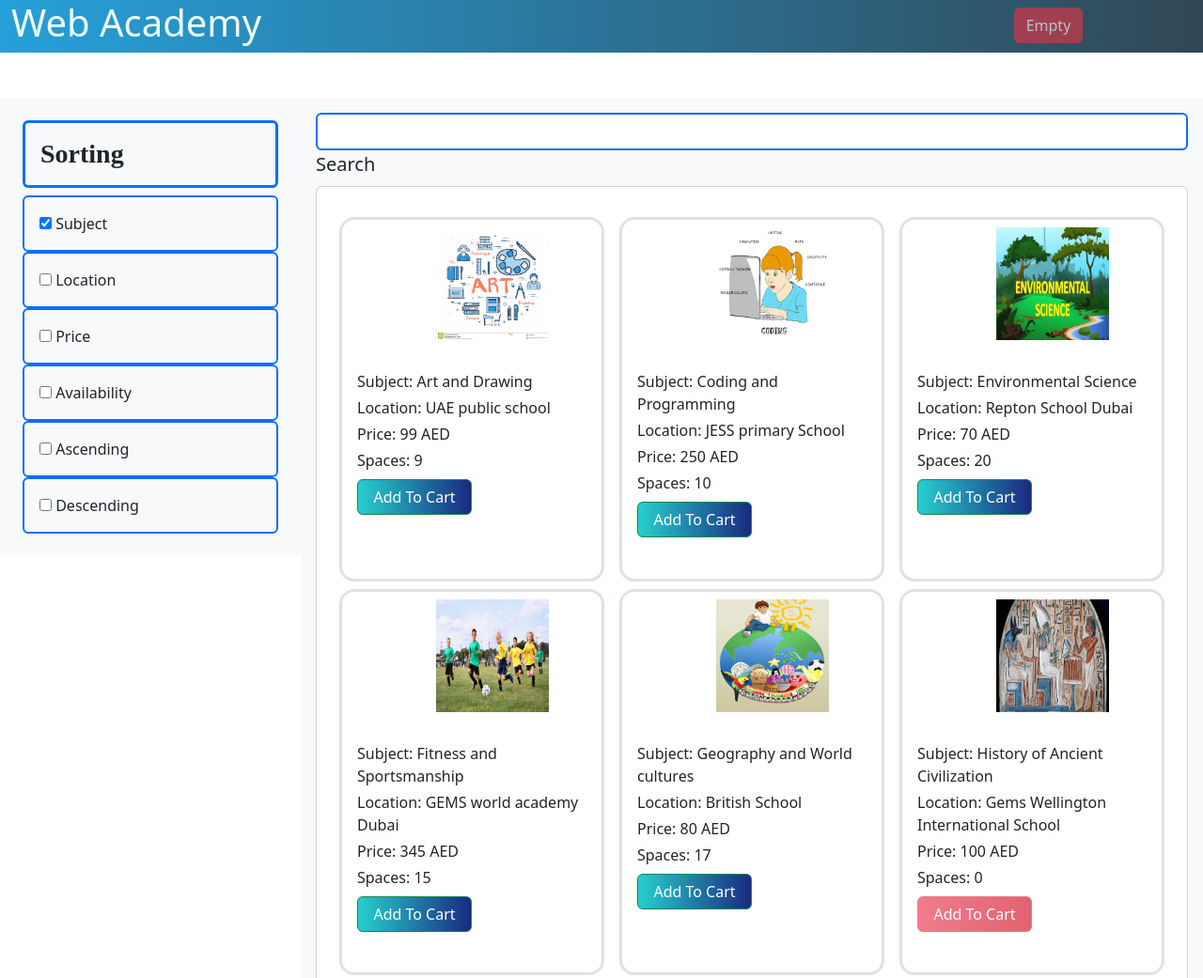
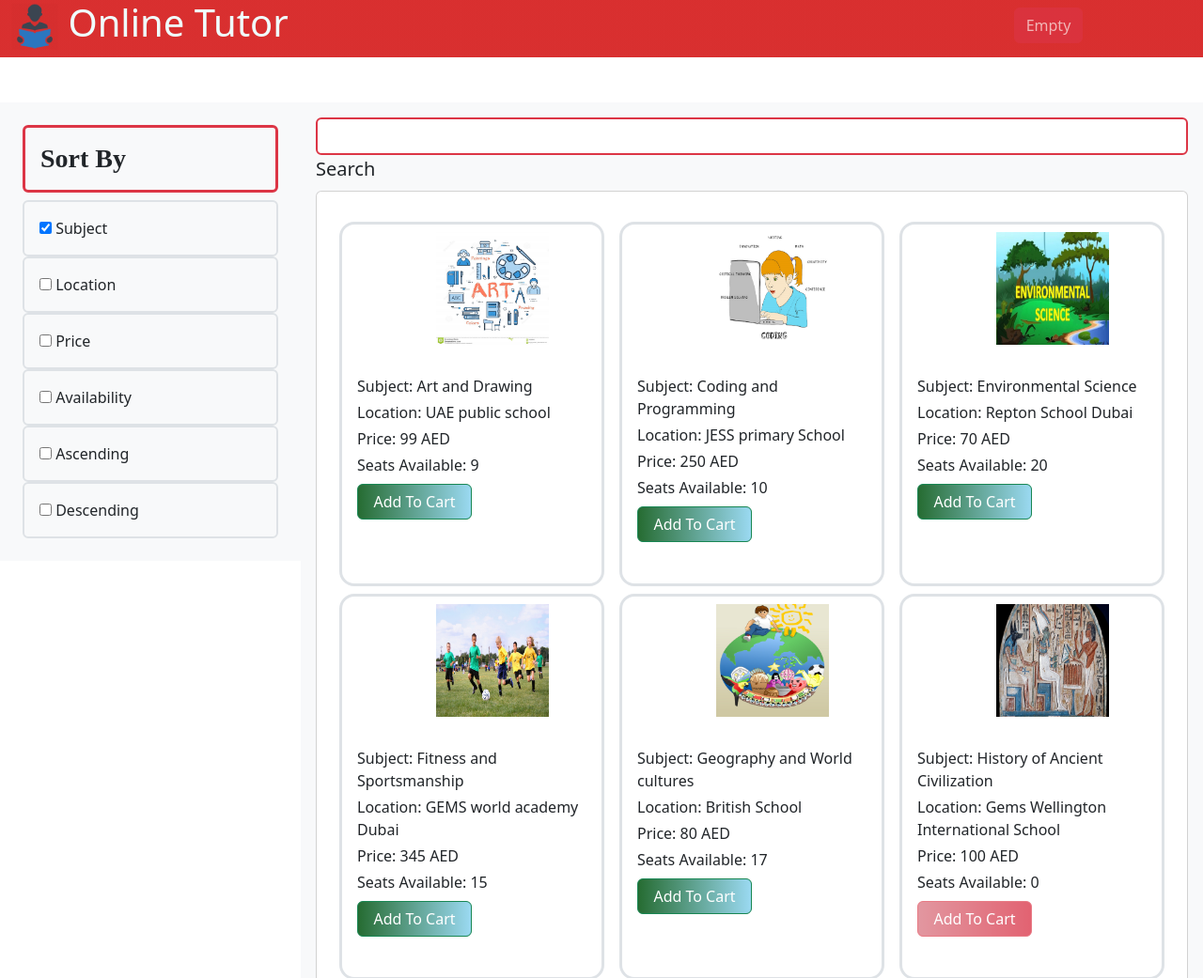
Before and after one commit to Ahmedbilal1999/Assignment, a plain HTML site: page index.html in a window 1280 px wide. Shown: the top 1041 px of the page at 94% size. Drawn offline with nearby package versions, Linux system fonts and the light colour scheme.

Commit message:
All done

```diff
--- a/index.html
+++ b/index.html
@@ -10,7 +10,7 @@
     <script src="subjects.js"></script>
     <link rel="stylesheet" href="https://cdn.jsdelivr.net/npm/bootstrap@5.2.3/dist/css/bootstrap.min.css" integrity="sha384-rbsA2VBKQhggwzxH7pPCaAqO46MgnOM80zW1RWuH61DGLwZJEdK2Kadq2F9CUG65" crossorigin="anonymous">
     <!-- <link href='https://unpkg.com/boxicons@2.1.4/css/boxicons.min.css' rel='stylesheet'> -->
-    <title>Web Academy</title>
+    <title>Online Academy</title>
 </head>
 
 <body>
@@ -19,7 +19,7 @@
         <div class="container-fluid bgchange">
             <div class="row">
                 <div class="col-10">
-                    <h1>{{sitename}}</h1>
+                    <h1><img src="images/study.png" style="height: 50px; width: 50px;">  {{sitename}}</h1>
                 </div>
                 <div class="col-2 mt-2">
                     <div v-if="can_showSubjects">
@@ -51,31 +51,31 @@
                 <div id="container" class="display-flex-row width-height">
                     <div class="col-3 mt-5">
                         <div class="p-4 bg-light">
-                            <h3 class=" border border-3 p-3 border-primary rounded" style="font-weight: bold; font-family: 'Times New Roman', Times, serif;">Sorting</h3>
+                            <h3 class=" border border-3 p-3 border-danger rounded" style="font-weight: bold; font-family: 'Times New Roman', Times, serif;">Sort By</h3>
                             <div id="sort_by">
-                                <div class="radio_container border border-2 p-3 border-primary rounded">
+                                <div class="radio_container border border-2 p-3  rounded">
                                     <input name="sort_radio" type="checkbox" v-on:click="changeCriteria('lesson') " checked>
                                     <label for="sort_radio">Subject</label>
                                 </div>
-                                <div class="radio_container border border-2 p-3 border-primary rounded">
+                                <div class="radio_container border border-2 p-3  rounded">
                                     <input name="sort_radio" type="checkbox" v-on:click="changeCriteria('location')">
                                     <label for="sort_radio">Location</label>
                                 </div>
-                                <div class="radio_container border border-2 p-3 border-primary rounded">
+                                <div class="radio_container border border-2 p-3  rounded">
                                     <input name="sort_radio" type="checkbox" v-on:click="changeCriteria('price')">
                                     <label for="sort_radio">Price</label>
                                 </div>
-                                <div class="radio_container border border-2 p-3 border-primary rounded">
+                                <div class="radio_container border border-2 p-3 border rounded">
                                     <input name="sort_radio" type="checkbox" v-on:click="changeCriteria('availability')">
                                     <label for="sort_radio">Availability</label>
                                 </div>
                             </div>
                             <div id="order_by">
-                                <div class="radio_container border border-2 p-3 border-primary rounded">
+                                <div class="radio_container border border-2 p-3 border rounded">
                                     <input name="order_radio" type="checkbox" v-on:click="changeOrder('ascending')">
                                     <label for="order_radio">Ascending</label>
                                 </div>
-                                <div class="radio_container border border-2 p-3 border-primary rounded">
+                                <div class="radio_container border border-2 p-3 border rounded">
                                     <input name="order_radio" v-on:click="changeOrder('descending')" type="checkbox">
                                     <label for="order_radio">Descending</label>
                                 </div>
@@ -85,7 +85,7 @@
                     <div class="col-9 mt-5 p-3 bg-light">
                         <div id="subjects_container" class="display-flex-col width-height">
                             <!-------------- -------------------Search Bar --------------------------------->
-                            <input v-model.trim="searchInput" type="search" class="form-control border border-2 border-primary" />
+                            <input v-model.trim="searchInput" type="search" class="form-control border border-2 border-danger">
                             <label class="form-label" for="form1" style="font-size: 20px;">Search</label>
                             <!-------------- -------------------Search Bar End--------------------------------->
 
@@ -100,7 +100,7 @@
                                             <p class="card-text">Subject: {{subject.lesson}}</p>
                                             <p class="card-text">Location: {{subject.location}}</p>
                                             <p class="card-text">Price: {{subject.price}} AED</p>
-                                            <p class="card-text">Spaces: {{subject.spaces}}</p>
+                                            <p class="card-text">Seats Available: {{subject.spaces}}</p>
                                         </div>
                                         <button class="btn btn-success w-50  buttonsuccess" v-if="subject.spaces > 0" v-on:click="addToCart(subject)">Add To Cart</button>
                                         <button class="btn btn-danger w-50 buttonred" v-else disabled>Add To Cart</button>
@@ -150,7 +150,7 @@
                                         <div class="info_container">
                                             <p>Subject: {{subject.lesson}}</p>
                                             <p>Location: {{subject.location}}</p>
-                                            <p>Price: £{{subject.price}}</p>
+                                            <p>Price: AED{{subject.price}}</p>
                                         </div>
                                         <figure>
                                             <img class="image" v-bind:src="subject.image">
@@ -171,7 +171,7 @@
 
         el: "#app",
         data: {
-            sitename: "Web Academy",
+            sitename: "Online Tutor",
             criteria: "lesson",
             order: "ascending",
             searchInput: "",
--- a/stylesheet.css
+++ b/stylesheet.css
@@ -95,9 +95,9 @@ header button {
 .bgchange {
     background: #d72626f4;
     /* fallback for old browsers */
-    background: -webkit-linear-gradient(to right, #26a0da, #314755);
+    background: -webkit-linear-gradient(to right, #d72626f4, #d72626f4);
     /* Chrome 10-25, Safari 5.1-6 */
-    background: linear-gradient(to right, #26a0da, #314755);
+    background: linear-gradient(to right, #d72626f4, #d72626f4);
     /* W3C, IE 10+/ Edge, Firefox 16+, Chrome 26+, Opera 12+, Safari 7+ */
     color: azure;
 }
@@ -105,9 +105,9 @@ header button {
 .buttonsuccess {
     background: #d72626f4;
     /* fallback for old browsers */
-    background: -webkit-linear-gradient(to right, #26D0CE, #1A2980);
+    background: -webkit-linear-gradient(to right, #0fac0f, #bce8e5);
     /* Chrome 10-25, Safari 5.1-6 */
-    background: linear-gradient(to right, #26D0CE, #1A2980);
+    background: linear-gradient(to right, #266c32, #9ad9f1);
     /* W3C, IE 10+/ Edge, Firefox 16+, Chrome 26+, Opera 12+, Safari 7+ */
     color: white;
 }
@@ -115,8 +115,8 @@ header button {
 .buttonred {
     background: #d72626f4;
     /* fallback for old browsers */
-    background: -webkit-linear-gradient(to right, #EA384D, #D31027);
+    background: -webkit-linear-gradient(to right, #c0737c, #D31027);
     /* Chrome 10-25, Safari 5.1-6 */
-    background: linear-gradient(to right, #EA384D, #D31027);
+    background: linear-gradient(to right, #d4606e, #D31027);
     /* W3C, IE 10+/ Edge, Firefox 16+, Chrome 26+, Opera 12+, Safari 7+ */
 }
```
Also changed, not shown: images/study.png (added).
